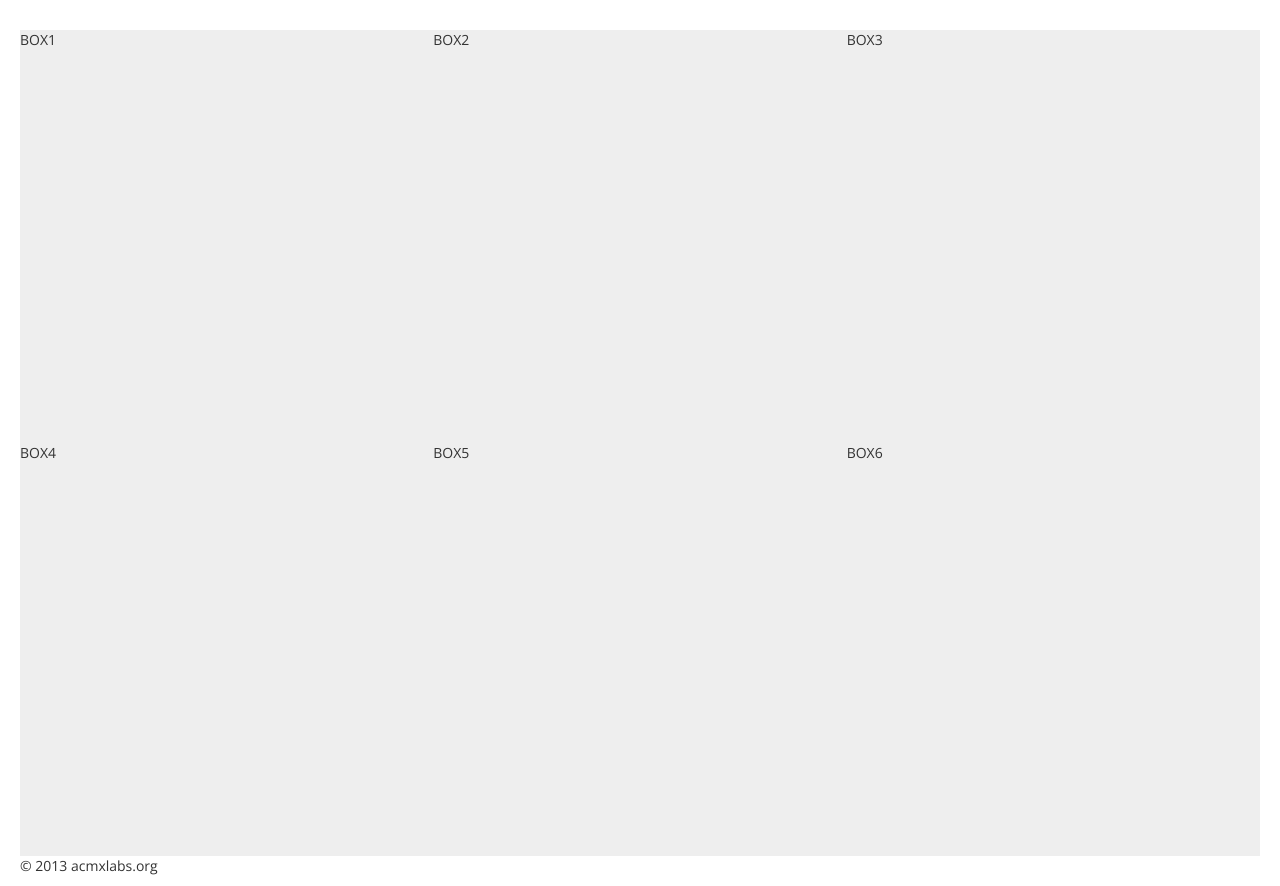
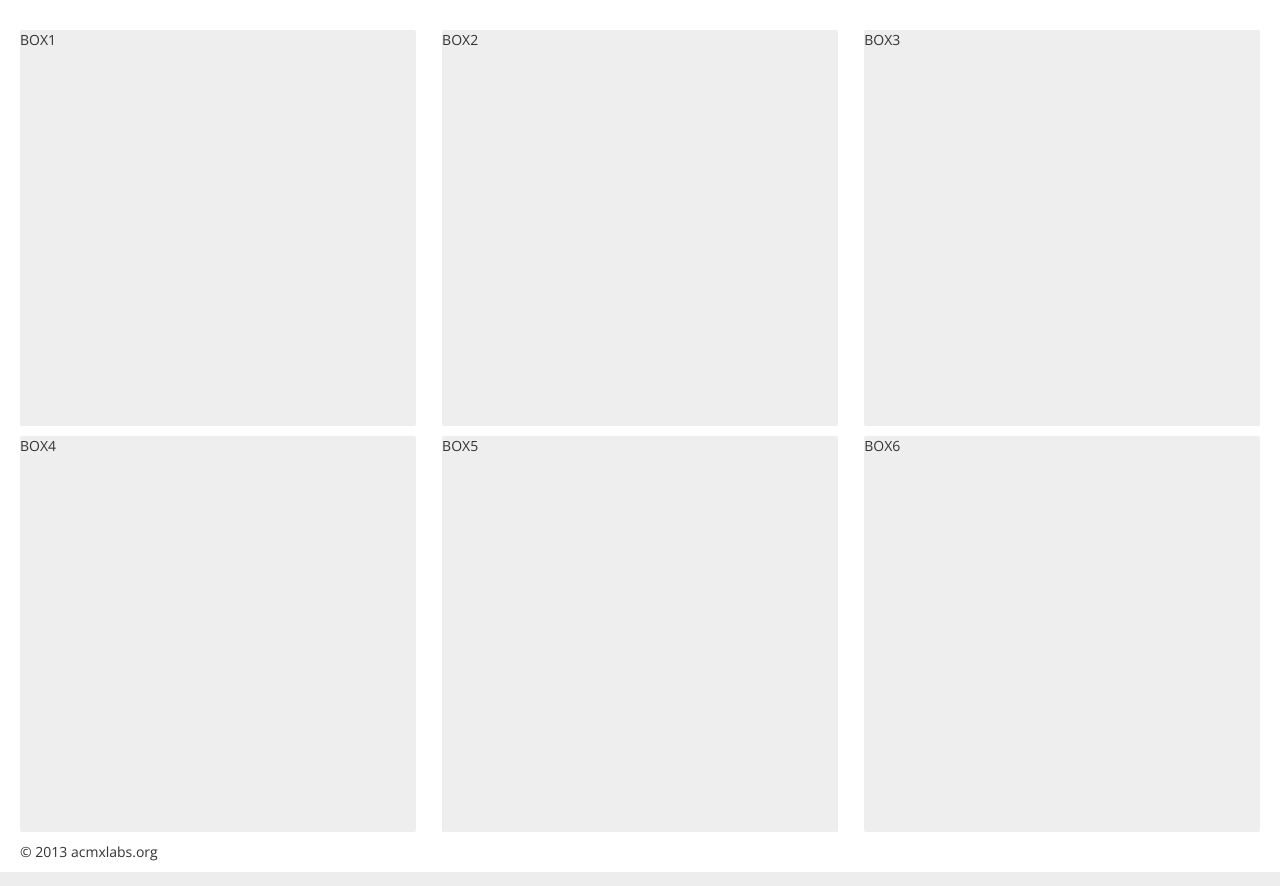
Before and after one commit to ColoradoSchoolOfMines/acmx_website, a CodeIgniter app: page / in a window 1280 px wide. Shown: the part 80-966 px from the top of the page. Run offline with CodeIgniter, Linux system fonts and the light colour scheme.

Commit message:
style changes

```diff
--- a/css/style.css
+++ b/css/style.css
@@ -16,10 +16,9 @@ body{
 .square{
 	background-color: #eee;
 	display: inline-block;
-	margin: 0 !important;
-	width: 33.333333% !important;
 	padding: 0;
 	margin-bottom: 10px;
+	border-radius: 2px;
 }
 a#logo{
 	font-family: Open Sans Condensed;
```
